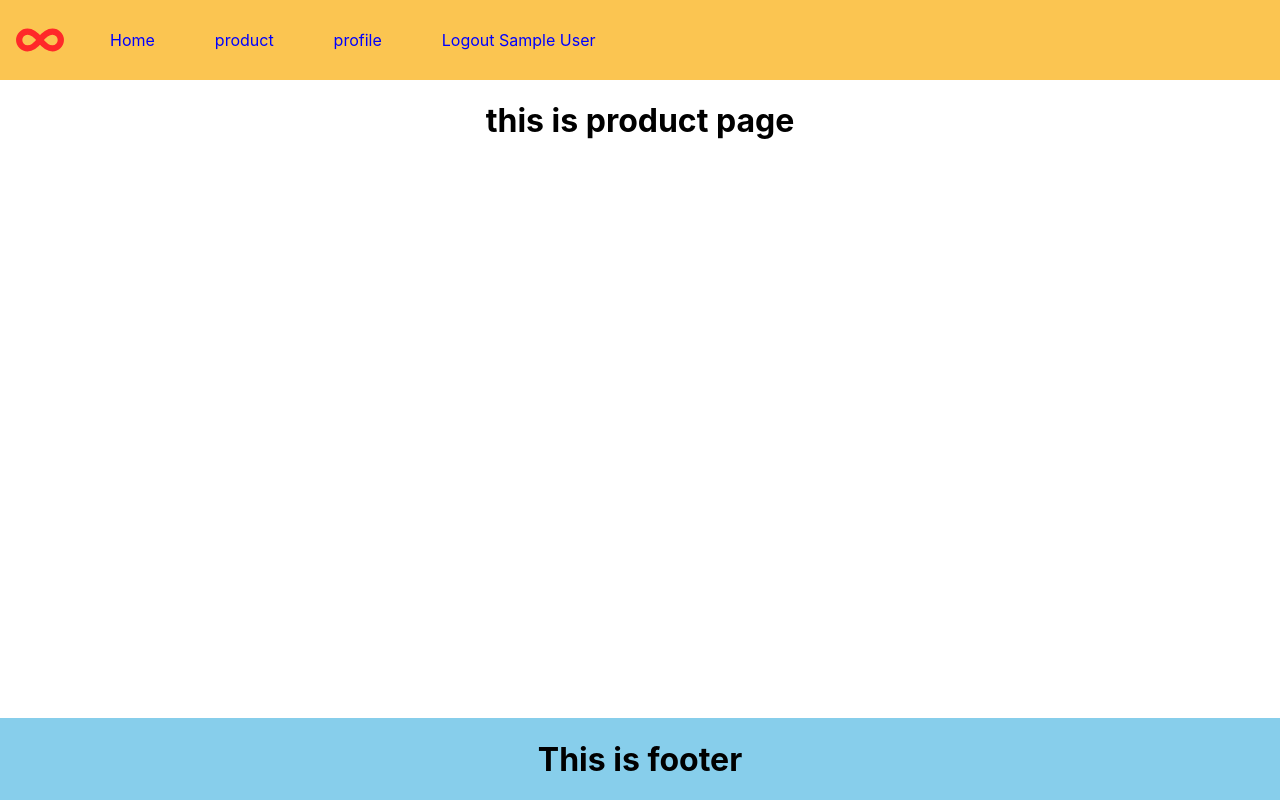
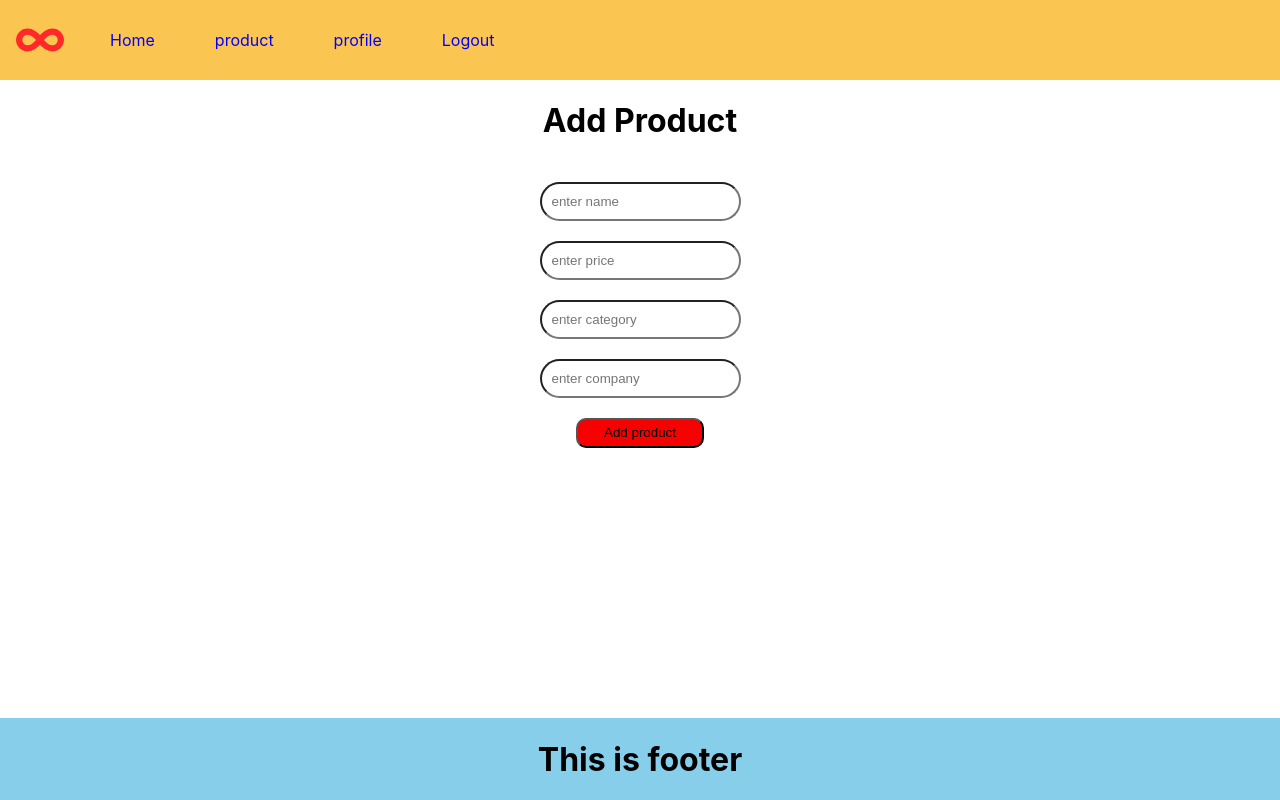
Before and after one commit to arunsaradgi/e-dashboard, a React (Create React App) app in the folder frontend/: page /product in a window 1280 px wide. Built offline with nearby package versions, Linux system fonts and the light colour scheme; sample sign-in values are in the browser's storage.

Commit message:
add product integration, form validation

```diff
--- /dev/null
+++ b/frontend/src/components/AddProduct.jsx
@@ -0,0 +1,81 @@
+import axios from "axios";
+import React, { useState } from "react";
+
+const AddProduct = () => {
+  const [name, setName] = useState("");
+  const [price, setPrice] = useState("");
+  const [category, setCategory] = useState("");
+  const [company, setCompany] = useState("");
+  const [error, setError] = useState(false);
+  const addProduct = () => {
+    if (name && price && category && company) {
+      axios
+        .post(`${process.env.REACT_APP_BASE_URL}/add-product`, {
+          name,
+          price,
+          category,
+          company,
+          userId: JSON.parse(localStorage.getItem("user")),
+        })
+        .then((res) => {
+          alert(`${res.data.name} added successfully`);
+        })
+        .catch((err) => {
+          console.log(err);
+        });
+    } else {
+      setError(true);
+    }
+  };
+
+  return (
+    <div className="SignUp">
+      <h1>Add Product</h1>
+      <input
+        type="text"
+        className="inputBox"
+        placeholder="enter name"
+        onChange={(e) => setName(e.target.value)}
+        value={name}
+      />
+      {error && !name && (
+        <span className="error">Please enter a valid name</span>
+      )}
+      <input
+        type="text"
+        className="inputBox"
+        placeholder="enter price"
+        onChange={(e) => setPrice(e.target.value)}
+        value={price}
+      />
+      {error && !price && (
+        <span className="error">Please enter a valid price</span>
+      )}
+      <input
+        type="text"
+        className="inputBox"
+        placeholder="enter category"
+        onChange={(e) => setCategory(e.target.value)}
+        value={category}
+      />
+      {error && !category && (
+        <span className="error">Please enter a valid category</span>
+      )}
+      <input
+        type="text"
+        className="inputBox"
+        placeholder="enter company"
+        onChange={(e) => setCompany(e.target.value)}
+        value={company}
+      />
+      {error && !company && (
+        <span className="error">Please enter a valid company</span>
+      )}
+      <button className="Button" onClick={addProduct}>
+        Add product
+      </button>
+    </div>
+  );
+};
+
+export default AddProduct;
--- a/frontend/src/components/Login.jsx
+++ b/frontend/src/components/Login.jsx
@@ -15,20 +15,22 @@ const Login = () => {
     }
   }, []);
   const loginSubmit = () => {
-    console.warn(email, password);
     axios
       .post(`${process.env.REACT_APP_BASE_URL}/login`, { email, password })
       .then((res) => {
-        // console.log(res.data);
-        localStorage.setItem("user", JSON.stringify(res.data));
-        navigate("/");
+        if (res.data._id) {
+          localStorage.setItem("user", JSON.stringify(res.data._id));
+          navigate("/");
+        } else {
+          alert(res.data + ". Please enter the correct credentials");
+        }
       })
       .catch((err) => {
         console.log(err);
       });
   };
   return (
-    <div className="login">
+    <div className="SignUp">
       <h1>Login</h1>
       <input
         type="email"
--- a/frontend/src/components/Navbar.jsx
+++ b/frontend/src/components/Navbar.jsx
@@ -4,7 +4,7 @@ import styles from "./styles.css";
 import image from "../../src/logo.svg";
 const Navbar = () => {
   const navigate = useNavigate();
-  const auth = JSON.parse(localStorage.getItem("user"));
+  const auth = localStorage.getItem("user");
 
   const logout = () => {
     localStorage.clear();
--- a/frontend/src/components/styles.css
+++ b/frontend/src/components/styles.css
@@ -4,15 +4,6 @@
     grid-template-columns: repeat(1, 1fr);
     gap: 20px;
     place-items: center;
-}
-
-.login {
-    width: 100%;
-    display: grid;
-    grid-template-columns: repeat(1, 1fr);
-    gap: 20px;
-    place-items: center;
-
 }
 
 .inputBox {
@@ -67,3 +58,11 @@ ul li a {
     float: left;
     margin: 15px;
 }
+
+.error {
+    color: red;
+    font-family: cursive;
+    font-size: medium;
+    margin-top: -15px;
+    margin-left: 5px;
+}
--- a/frontend/src/pages/Product.jsx
+++ b/frontend/src/pages/Product.jsx
@@ -1,9 +1,11 @@
 import React from "react";
+import AddProduct from "../components/AddProduct";
 
 const Product = () => {
   return (
     <div>
-      <h1>this is product page</h1>
+      {/* <h1>this is product page</h1> */}
+      <AddProduct />
     </div>
   );
 };
```
Also changed, not shown: 1 other file (tests, documents, lock files or other folders).
